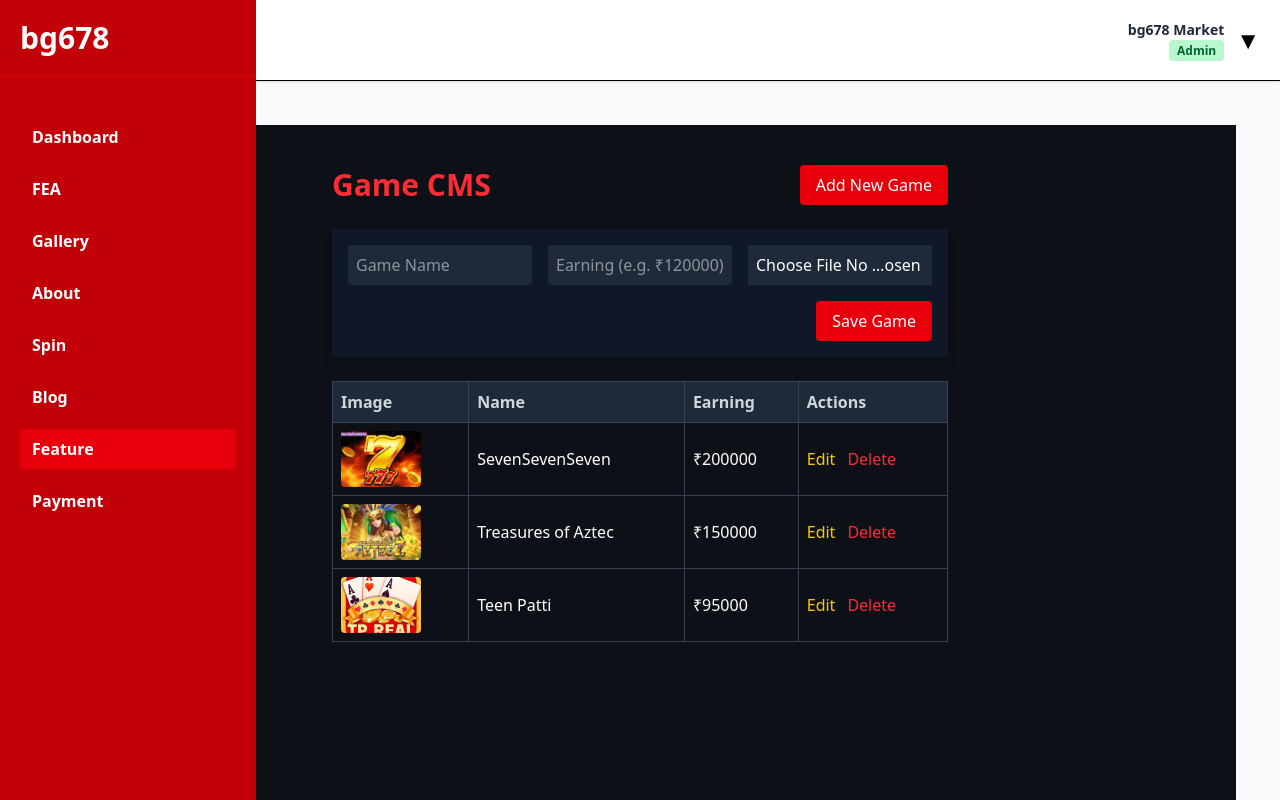
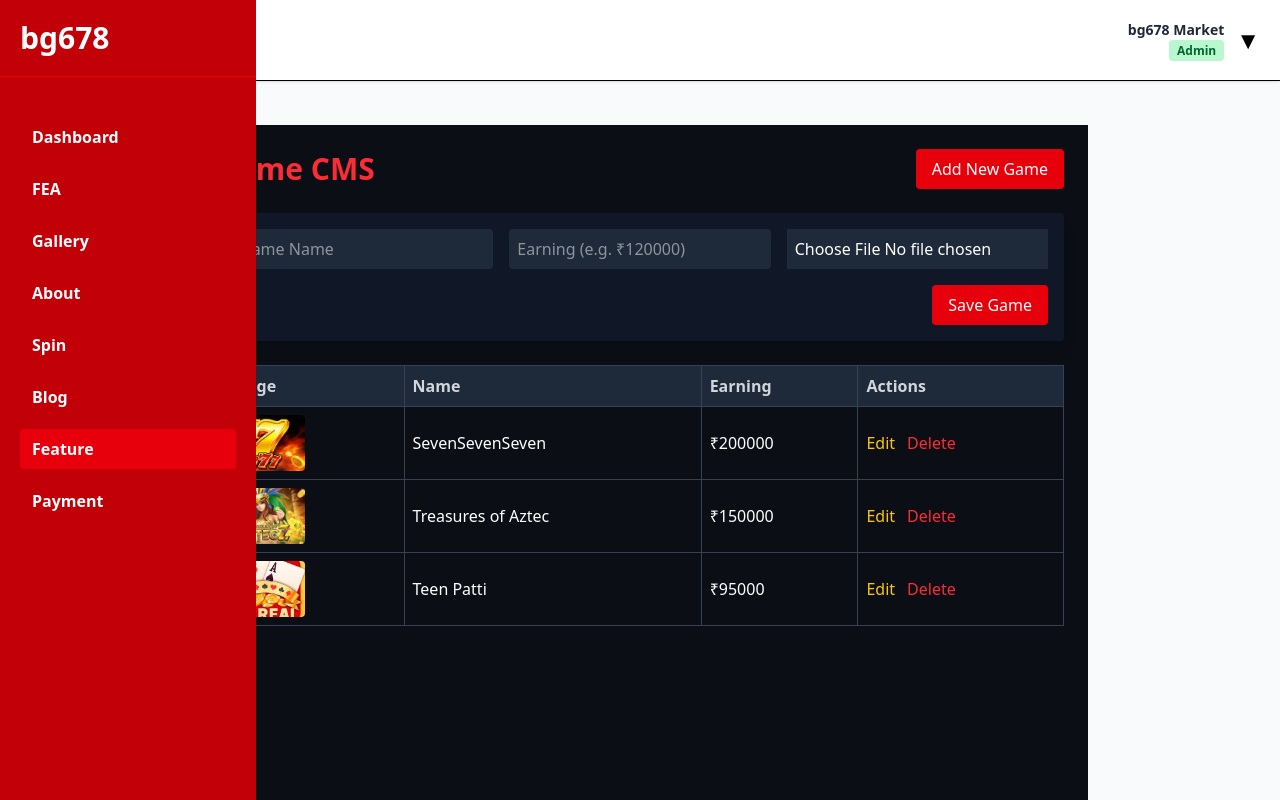
Before and after one commit to haripdbanjade/bgbackendsagar, a React (Vite) app: page /feature in a window 1280 px wide. Shown: the top 800 px of the page. Built offline with nearby package versions, Linux system fonts and the light colour scheme; sample sign-in values are in the browser's storage.

Commit message:
chnage all

```diff
--- a/src/pages/Feature.jsx
+++ b/src/pages/Feature.jsx
@@ -92,7 +92,7 @@ export default function GameCMS() {
   });
 
   return (
-    <div className="bg-[#0d1117] text-white font-sans min-h-screen px-4 sm:px-8 md:px-12 lg:px-72  py-10">
+    <div className="bg-[#0b0e15] text-white p-6 min-h-screen max-w-4xl mx-auto">
       <header className="flex flex-col sm:flex-row justify-between items-center mb-6 gap-4">
         <h1 className="text-2xl sm:text-3xl font-bold text-red-500 text-center sm:text-left">
           Game CMS
--- a/src/pages/Gallery.jsx
+++ b/src/pages/Gallery.jsx
@@ -69,7 +69,7 @@ export default function LiveAndGalleryCMS() {
   };
 
   return (
-    <div className="min-h-screen flex items-center justify-center bg-black px-4 md:pl-60">
+    <div className="bg-[#0b0e15] text-white p-6 min-h-screen max-w-4xl mx-auto">
       <section className="w-full max-w-5xl rounded-lg bg-[#1a1f2e] text-white shadow-2xl p-4 sm:p-6 overflow-x-auto">
         {/* Live Winning Feed */}
         <div className="mb-10">
--- a/src/pages/Payment.jsx
+++ b/src/pages/Payment.jsx
@@ -52,7 +52,7 @@ export default function PaymentLicenseCMS() {
   };
 
   return (
-    <section className="bg-[#0b0e15] min-h-screen flex items-center justify-center px-4 sm:px-8 md:px-72 py-10">
+    <section className="bg-[#0b0e15] text-white p-6 min-h-screen max-w-4xl mx-auto">
       <div className="w-full max-w-6xl bg-[#111827] rounded-xl border border-gray-700 p-6 sm:p-8 md:p-10 grid grid-cols-1 md:grid-cols-2 gap-8 md:gap-10">
         {/* ===== Payment Method Block ===== */}
         <div>
```
